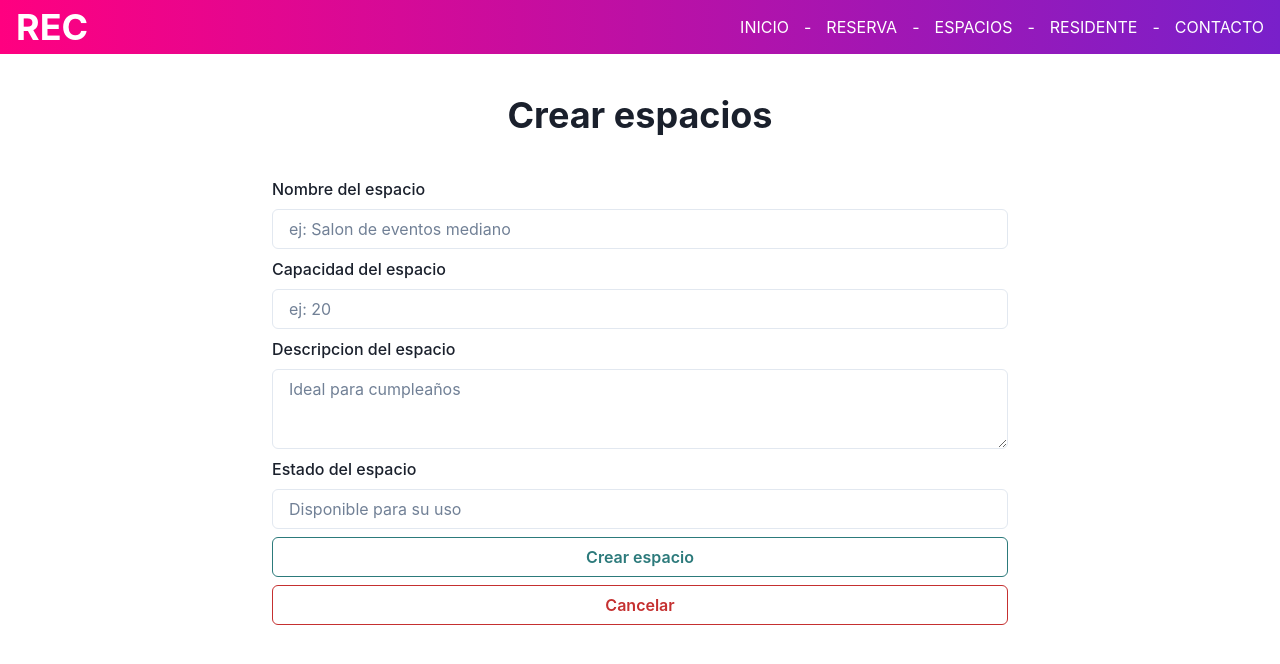
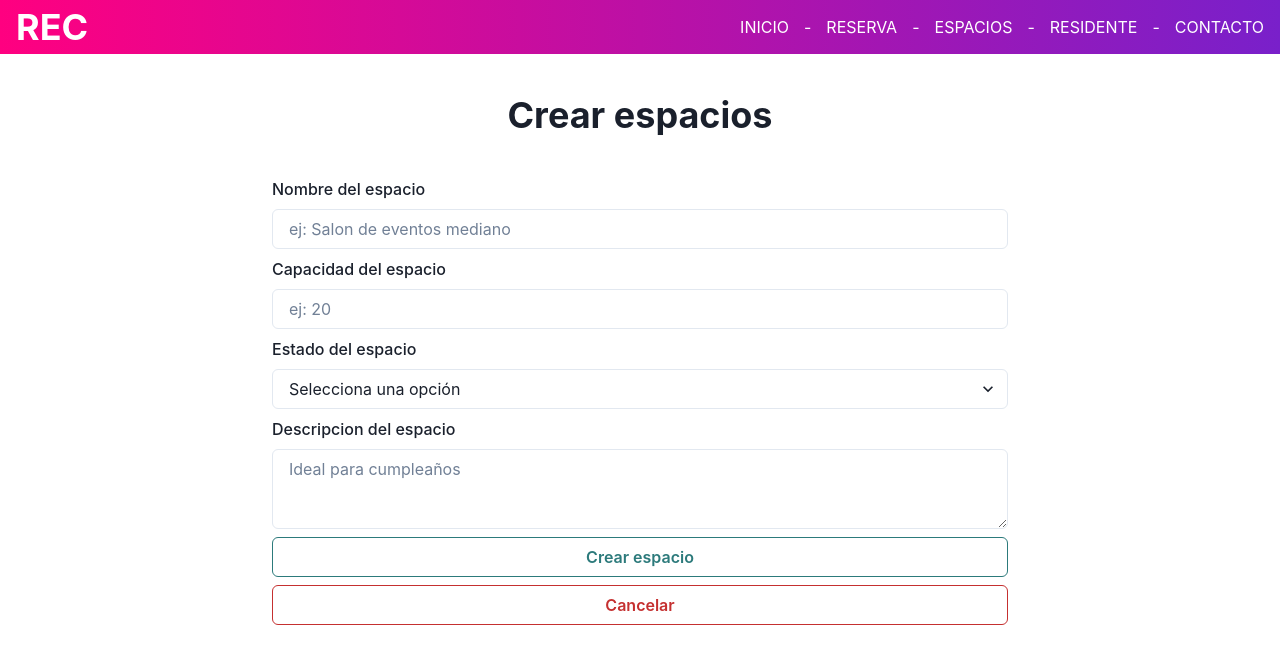
Before and after one commit to BayronMardones/proyecto-ISO, a Next.js app in the folder frontend/: page /places in a window 1280 px wide. Shown: the top 664 px of the page. Built offline with nearby package versions, Linux system fonts and the light colour scheme.

Commit message:
Select en espacios

```diff
--- a/frontend/pages/places.jsx
+++ b/frontend/pages/places.jsx
@@ -1,5 +1,5 @@
 import {useState} from 'react'
-import { Button, Input, Stack, Container, Heading, FormControl, FormLabel, Textarea, Box} from '@chakra-ui/react'
+import { Button, Input, Stack, Container, Heading, FormControl, FormLabel, Textarea, Box, Select} from '@chakra-ui/react'
 import axios from 'axios'
 import Swal from 'sweetalert2'
 import {useRouter, Router} from 'next/router'
@@ -73,12 +73,17 @@ const places = () => {
                         <Input placeholder="ej: 20" type={"number"} onChange={onChange} name={"capacidad"}/>
                     </FormControl>
                     <FormControl>
+                    <FormLabel>Estado del espacio</FormLabel>
+                        <Select placeholder="Selecciona una opción" onChange={onChange} name={"estado"}>
+                            <option value='DISPONIBLE'>Disponible</option>
+                            <option value='RESERVADO'>Reservado</option>
+                            <option value='EN ESPERA'>En espera</option>
+                            <option value='EN MANTENCIÓN'>En Mantención</option>
+                        </Select>
+                    </FormControl>
+                    <FormControl>
                         <FormLabel>Descripcion del espacio</FormLabel>
                         <Textarea placeholder="Ideal para cumpleaños" type={"text"} onChange={onChange} name={"descripcion"}/>
-                    </FormControl>
-                    <FormControl>
-                        <FormLabel>Estado del espacio</FormLabel>
-                        <Input placeholder="Disponible para su uso" type={"text"} onChange={onChange} name={"estado"}/>
                     </FormControl>
                     <Button colorScheme='teal' variant='outline' type='submit' onClick={onSubmit}>Crear espacio</Button>
                     <Button colorScheme='red' variant='outline' onClick={()=>router.push('/place')}>Cancelar</Button>
```
